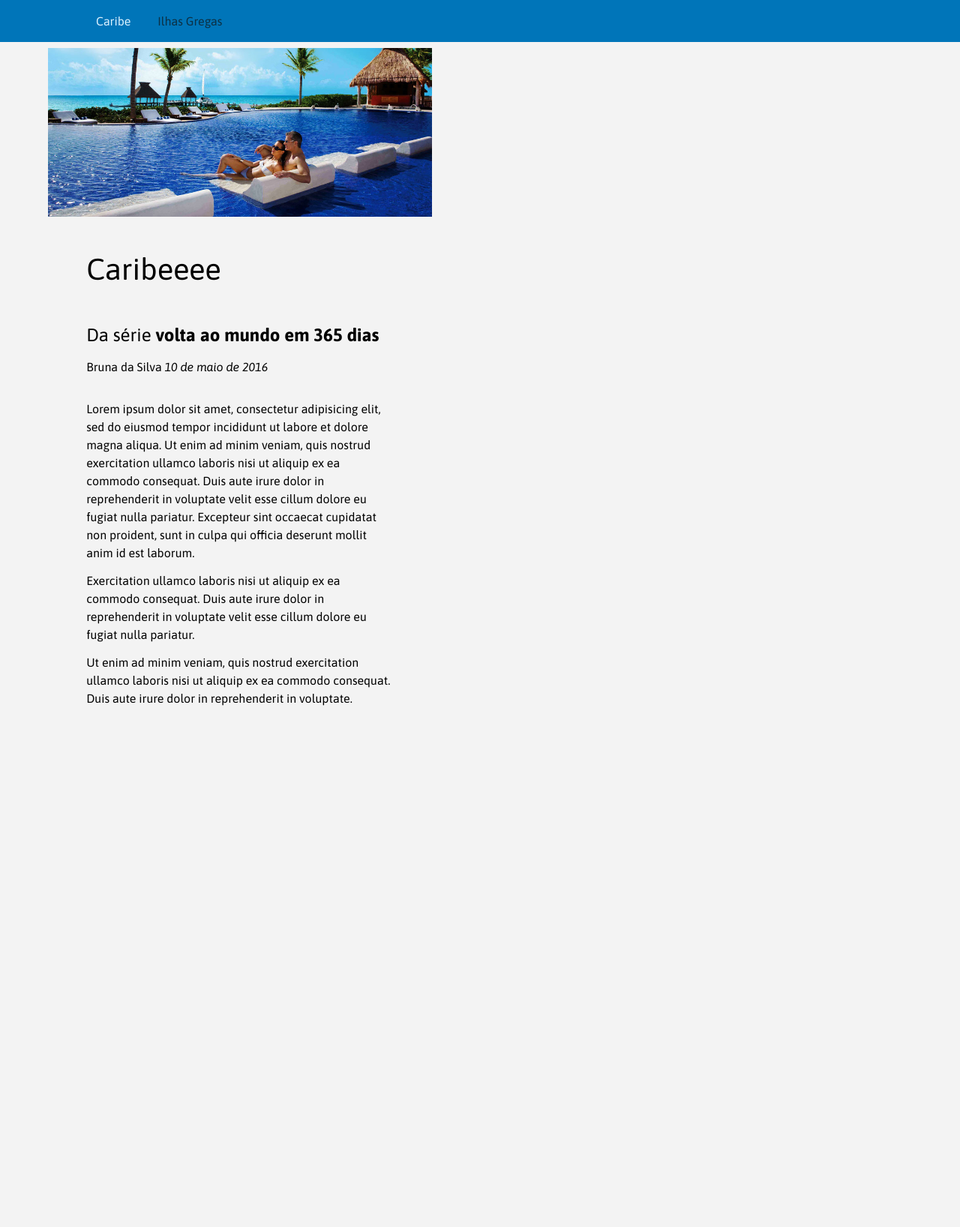
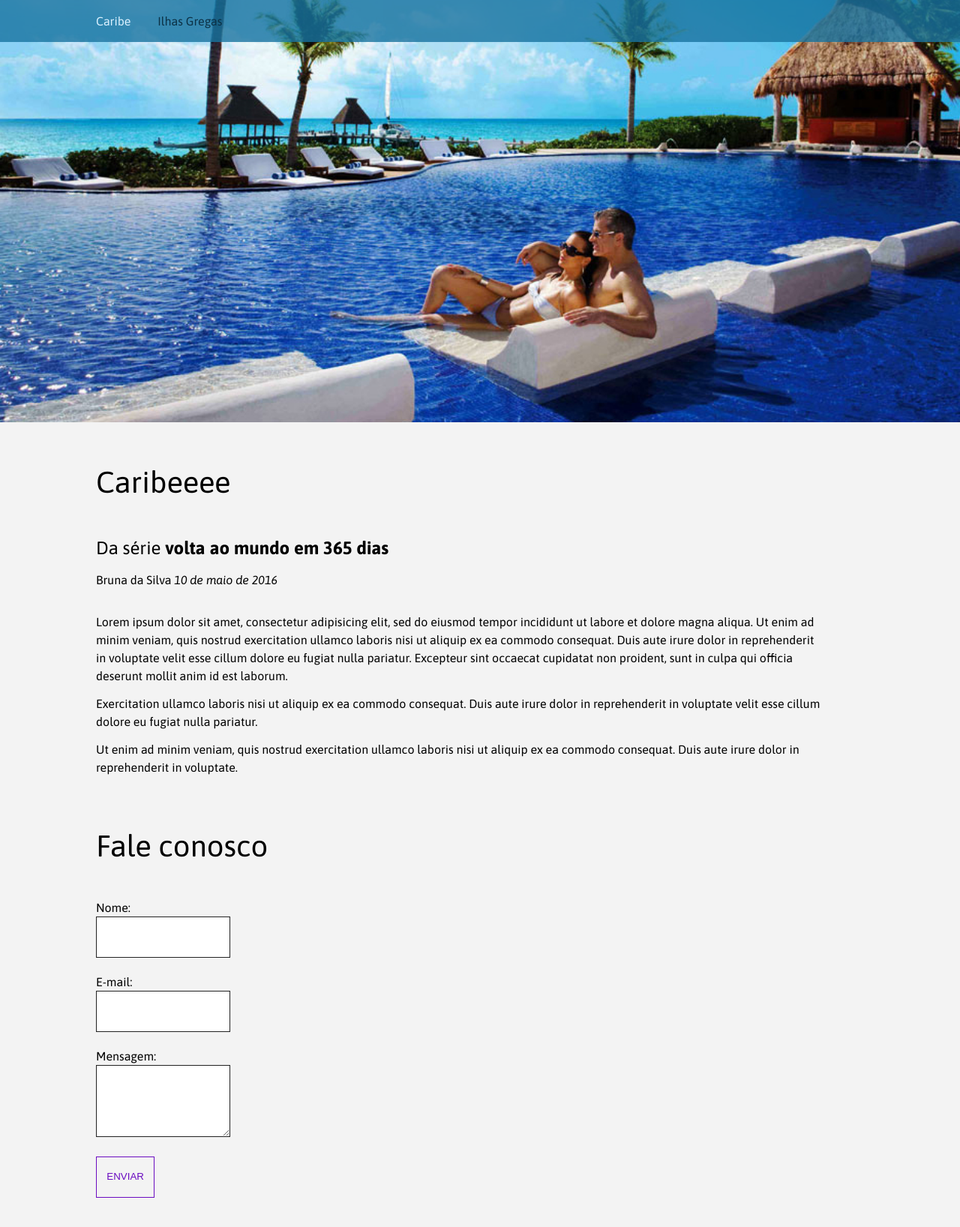
Before and after one commit to lucianaheuko/exercicio-eu-programo, a plain HTML site: page mar-do-caribe.html in a window 1280 px wide. Shown: the whole page at 75% size. Before the commit the page ends 1180 px from the top, so only its background shows below. Drawn offline with Linux system fonts and the light colour scheme.

Commit message:
two columns with flexbox + form

```diff
--- a/mar-do-caribe.html
+++ b/mar-do-caribe.html
@@ -9,15 +9,25 @@
   <body>
     <header>
       <nav>
+        <ul class="main">
+          <li>
             <a href="mar-do-caribe.html" class="active">Caribe</a>
+          </li>
+          <li>
             <a href="index.html">Ilhas Gregas</a>
+            <ul class="submenu">
+              <li><a href="#">Praias</a></li>
+              <li><a href="#">Centro Historico</a></li>
+            </ul>
+          </li>
+        </ul>
       </nav>
     </header>
     <section class='post-container'>
       <img src="img/caribe.jpg" alt="descricao da imagem" >
 
-      <!-- meu comentario -->
-      <div>
+      <section class="article-content">
+        <section class="main-content">
           <h1>Caribeeee</h1>
           <h2>Da série <b>volta ao mundo em 365 dias</b></h2>
           <h3>Bruna da Silva <i>10 de maio de 2016</i></h3>
@@ -30,7 +40,28 @@
           <p>
             Ut enim ad minim veniam, quis nostrud exercitation ullamco laboris nisi ut aliquip ex ea commodo consequat. Duis aute irure dolor in reprehenderit in voluptate.
           </p>
+        </section>
+        <section class="form">
+          <form method="post">
+              <h1>Fale conosco</h1>
+              <div>
+                  <label>Nome:</label><br>
+                  <input type="text" id="name" name="user_name" />
               </div>
+              <div>
+                  <label>E-mail:</label><br>
+                  <input type="email" id="mail" name="user_mail" />
+              </div>
+              <div>
+                  <label>Mensagem:</label><br>
+                  <textarea id="msg" name="user_message"></textarea>
+              </div>
+              <div>
+                <input type="submit" value="enviar" />
+              </div>
+          </form>
+        </section>
+      </section>
     </section>
   </body>
 </html>
--- a/style.css
+++ b/style.css
@@ -58,7 +58,7 @@ header {
   top: 0;
   left: 0;
   right: 0;
-  background-color: #0075B9;
+  background-color: rgba(24,115,160,0.8);
   padding: 1em 0;
 	z-index: 1;
 }
@@ -70,19 +70,27 @@ nav {
 .main li {
 	display: inline;
 	position: relative;
+	padding: 1em;
 }
 
-.submenu li {
-	display: block;
+.main li:first-child {
+	padding-left: 0;
 }
 
-.submenu {
+ul.submenu {
 	display: none;
+	width: 160px;
 	position: absolute;
-	top: 2em;
+	top: 3em;
 	left: 0;
 	background-color: rgba(0, 117, 185, 0.8);
 	padding: 1em;
+}
+
+ul.submenu li {
+	display: block;
+	padding: 0.5em 0;
+	cursor: pointer;
 }
 
 .main li:hover ul {
@@ -92,7 +100,6 @@ nav {
 a {
   color: #0c3145;
   text-decoration: none;
-  padding: 1em;
   transition: color ease 0.3s;
   line-height: 1;
 }
@@ -103,10 +110,6 @@ nav a:hover {
 
 nav a.active {
   color: #dcf2ff;
-}
-
-nav a:first-child {
-  padding-left: 0;
 }
 
 img {
@@ -121,37 +124,28 @@ img.full-width {
   margin: 0;
 }
 
-article {
-	position: relative;
-	top: 0;
-	left: 0;
+.article-content {
+	width: 80%;
+	margin: 50px auto;
 }
 
-section {
-	width: 40%;
-	padding: 5%;
-	position: absolute;
+.flex-container {
+	display: flex;
+	flex-direction: row;
+	align-content: space-between;
 }
 
-section.content {
-	top: 100%;
-	left: 0;
+section.main-content {
+	margin-right: 50px;
 }
 
-section.ads {
-	top: 100%;
-	left: 50%;
-}
-
-div {
-  margin: 0 auto 20vh 10%;
-  width: 80%;
-  max-width: 800px;
+section.secondary-content img {
+	margin-bottom: 20px;
 }
 
 h1 {
   font-size: 2.5em;
-  padding: 1em 0;
+  padding-bottom: 1em;
 }
 
 h2 {
@@ -175,3 +169,34 @@ b {
 i {
   font-style: italic;
 }
+
+.form {
+	margin: 50px 0;
+}
+
+.form div {
+	margin-bottom: 20px;
+}
+
+input[type=text], input[type=email], textarea{
+    padding: 0.5em 1em;
+		width: 150px;
+    border: 1px solid #222222; /* dark gray */
+    line-height: 3;
+}
+
+input[type=submit] {
+    padding: 0.5em 1em;
+    border: 1px solid #6a0bc1; /* purple */
+    color: #6a0bc1; /* purple */
+    background-color: transparent;
+    line-height: 3;
+    text-transform: uppercase;
+    cursor:pointer;
+    transition: color ease 0.3s, background-color ease 0.3s;
+}
+
+input[type=submit]:hover {
+    color: #ffffff; /* white */
+    background-color: #6a0bc1; /* purple */
+}
```
Also changed, not shown: index.html (+8 -6 lines), img/caribe1.jpeg (added), img/caribe2.jpg (added), img/caribe3.jpg (added), img/grecia1.jpg (added), img/grecia2.jpg (added), img/grecia3.jpg (added). Lines whose indentation alone changed are shown as unchanged.
